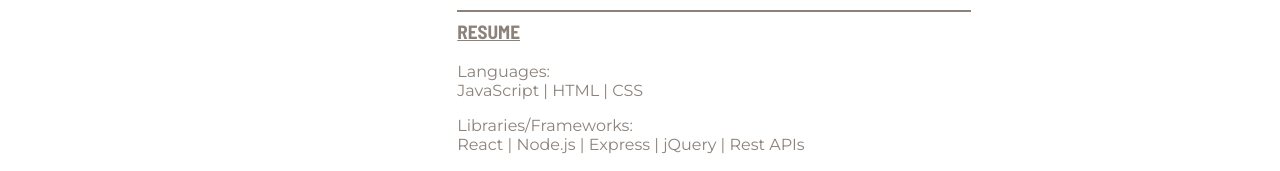
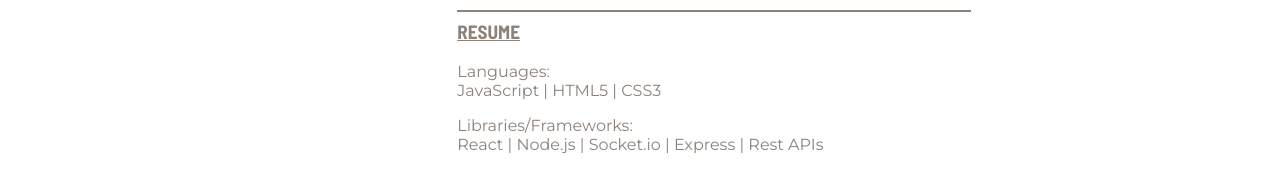
Before and after one commit to KatrinaCloyd/katrina-cloyd-portfolio, a Next.js app: page / in a window 1280 px wide. Both pictures are taken after a click on the link "ABOUT". Shown: the part 628-799 px from the top of the page. Built offline with nearby package versions, Linux system fonts and the light colour scheme.

Commit message:
added to tech lists on aon about page

```diff
--- a/components/About.js
+++ b/components/About.js
@@ -15,11 +15,11 @@ export default function About() {
                 <hr></hr>
                 <a href='/KatrinaCloyd2021.pdf' className={styles.resume} target='_blank'>RESUME</a>
                 <br /><br />
-                <p>Languages: <br />JavaScript | HTML | CSS </p>
-                <p>Libraries/Frameworks:<br />React | Node.js | Express | jQuery | Rest APIs </p>
+                <p>Languages: <br />JavaScript | HTML5 | CSS3 </p>
+                <p>Libraries/Frameworks:<br />React | Node.js | Socket.io | Express | Rest APIs </p>
                 <p>Databases: <br />SQL | PostgreSQL</p>
                 <p>Testing Suites: <br />Jest | QUnit | Travis CI</p>
-                <p>Tools: <br />GitHub | VScode | Postman | PGAdmin | Heroku | Slack | Miro | Illustrator | InDesign | Photoshop</p>
+                <p>Tools: <br />GitHub | VScode | Miro | Slack | Smartsheet | Trello <br /> Illustrator | InDesign | Photoshop</p>
             </div>
         </div>
     )
```
